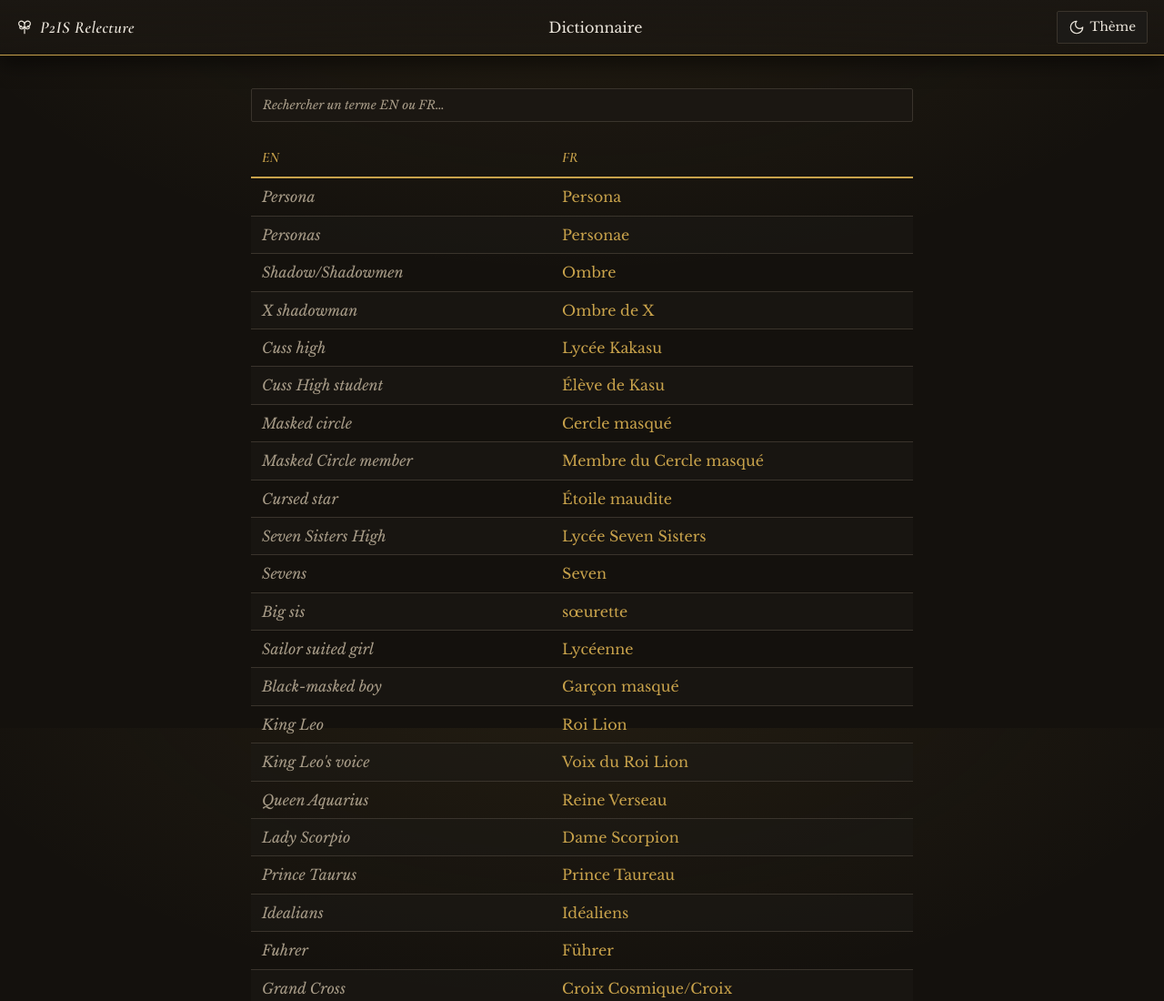
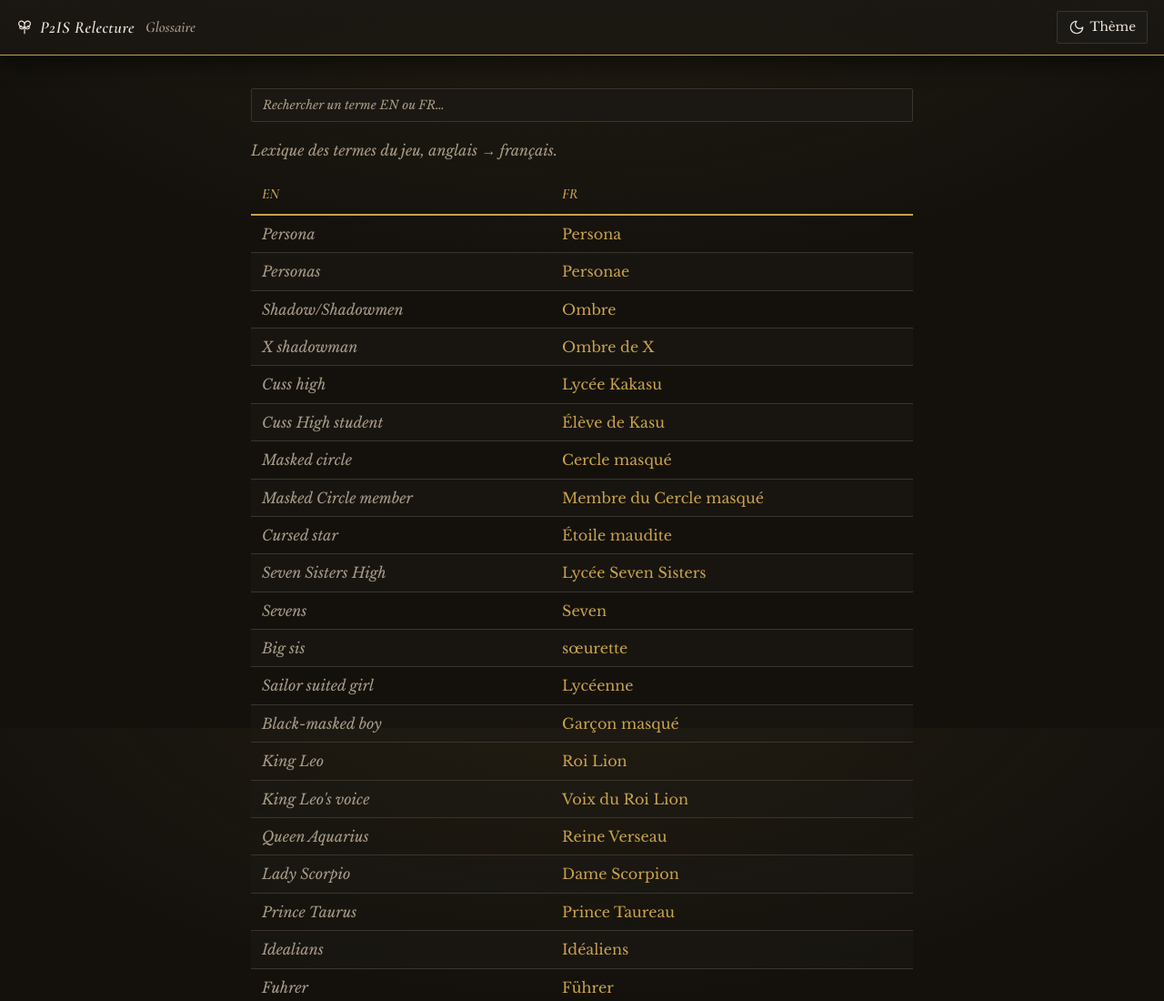
Before and after one commit to HamzaKarrouchi/p2is-relecture, a website with bundled scripts: page dictionnaire.html in a window 1280 px wide. Shown: the top 1100 px of the page at 91% size. Built offline with nearby package versions, Linux system fonts and the light colour scheme.

Commit message:
feat: pages Glossaire et Colophon (Velvet)

```diff
--- a/dictionnaire.html
+++ b/dictionnaire.html
@@ -17,13 +17,14 @@
   </defs></svg>
   <header class="barre">
     <a href="index.html"><svg><use href="#i-butterfly"/></svg> P2IS Relecture</a>
-    <span>Dictionnaire</span>
+    <span id="titre">Glossaire</span>
     <button id="btn-theme" title="Changer de thème"><svg><use href="#i-theme"/></svg> Thème</button>
   </header>
   <main class="page">
     <div class="outils">
       <input id="q" placeholder="Rechercher un terme EN ou FR…">
     </div>
+    <p class="sous-glossaire" style="color:var(--texte2);font-style:italic;margin:6px 0 0;">Lexique des termes du jeu, anglais → français.</p>
     <table id="tableau-dico" class="table-dico">
       <thead><tr><th>EN</th><th>FR</th></tr></thead>
       <tbody></tbody>
```
Also changed, not shown: apropos.html (+2 -1 lines).
